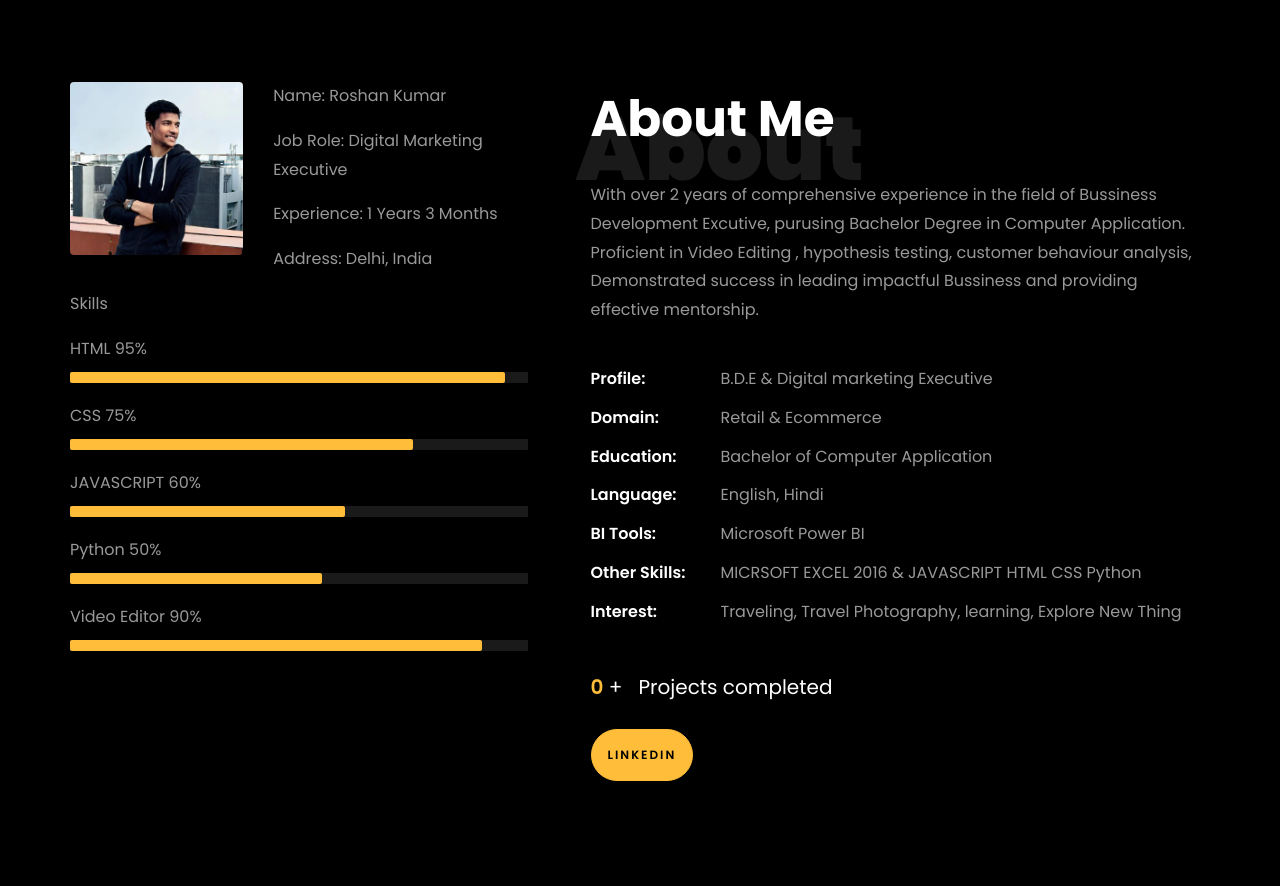
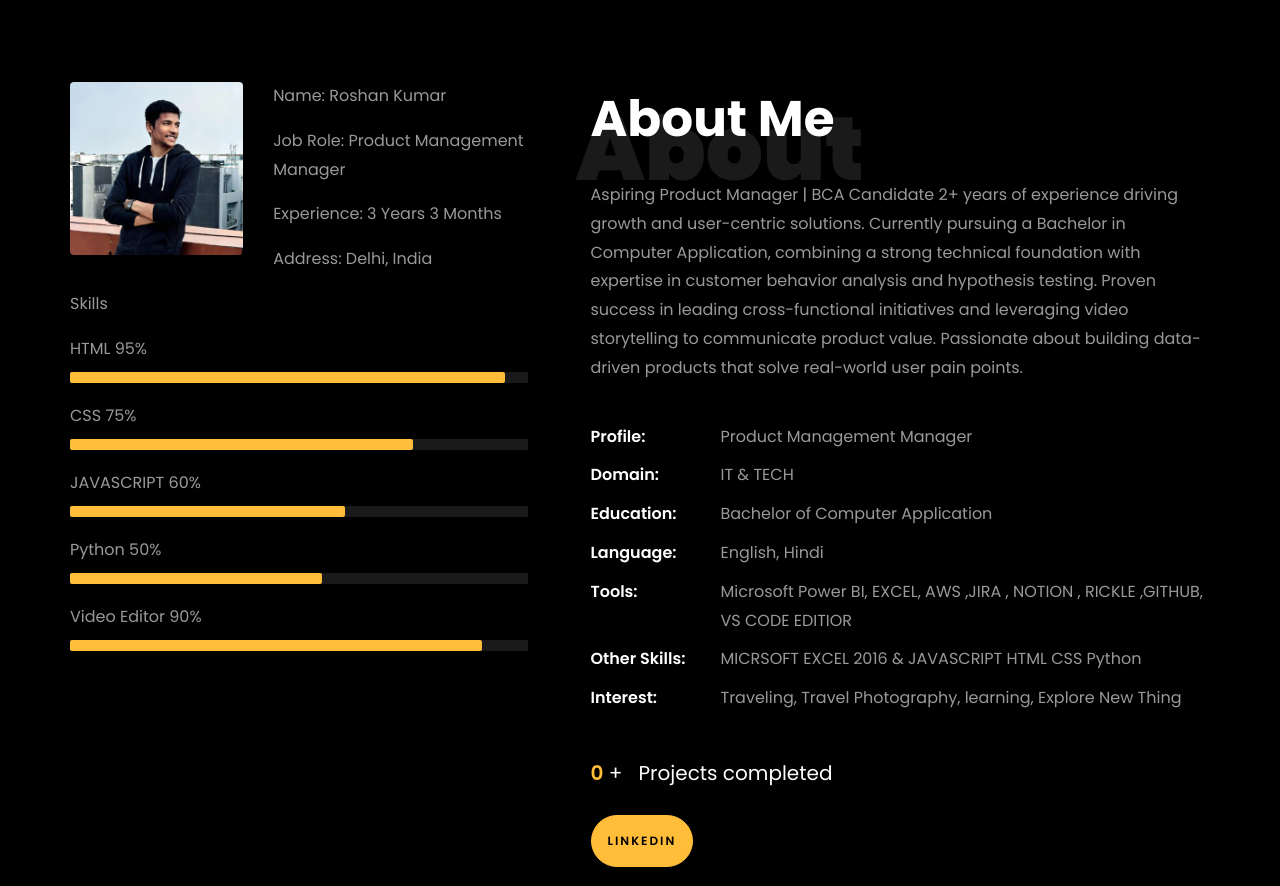
Before and after one commit to Rishabhkumar023/RIshabh, a plain HTML site: page index.html in a window 1280 px wide. Shown: the part 780-1666 px from the top of the page. Drawn offline with Linux system fonts and the light colour scheme; files whose address does not match are found by name.

Commit message:
JUST PROFFESINAL CHANGES

```diff
--- a/index.html
+++ b/index.html
@@ -225,8 +225,8 @@
 									<div class="col-sm-6 col-md-7">
 									  <div class="about-info">
 										<p><span class="title-s">Name: </span> <span>Roshan Kumar</span></p>
-										<p><span class="title-s">Job Role: </span> <span>Digital Marketing Executive</span></p>
-										<p><span class="title-s">Experience: </span> <span> 1 Years 3 Months</span></p>
+										<p><span class="title-s">Job Role: </span> <span>Product Management Manager</span></p>
+										<p><span class="title-s">Experience: </span> <span> 3 Years 3 Months</span></p>
 										<p><span class="title-s">Address: </span> <span>Delhi, India</span></p>
 									  </div>
 									</div>
@@ -275,15 +275,13 @@
 								<h1 class="big">About</h1>
 								<h2 class="mb-4">About Me</h2>
 
-								<p>With over 2 years of comprehensive experience in the field of Bussiness Development Excutive, purusing Bachelor Degree in Computer Application.
-									Proficient in Video Editing ,  hypothesis testing, customer behaviour analysis,
-									Demonstrated success in leading impactful Bussiness and providing effective mentorship.</p>
+								<p>Aspiring Product Manager | BCA Candidate 2+ years of experience driving growth and user-centric solutions. Currently pursuing a Bachelor in Computer Application, combining a strong technical foundation with expertise in customer behavior analysis and hypothesis testing. Proven success in leading cross-functional initiatives and leveraging video storytelling to communicate product value. Passionate about building data-driven products that solve real-world user pain points.</p>
 								<ul class="about-info mt-4 px-md-0 px-2">
-									<li class="d-flex"><span>Profile:</span> <span>B.D.E & Digital marketing Executive</span></li>
-									<li class="d-flex"><span>Domain:</span> <span>Retail & Ecommerce  </span></li>
+									<li class="d-flex"><span>Profile:</span> <span>Product Management Manager</span></li>
+									<li class="d-flex"><span>Domain:</span> <span> IT & TECH </span></li>
 									<li class="d-flex"><span>Education:</span> <span>Bachelor of Computer Application</span></li>
 									<li class="d-flex"><span>Language:</span> <span>English, Hindi</span></li>
-									<li class="d-flex"><span>BI Tools:</span> <span>Microsoft Power BI </span></li>
+									<li class="d-flex"><span>Tools:</span> <span>Microsoft Power BI, EXCEL, AWS ,JIRA , NOTION , RICKLE ,GITHUB, VS CODE EDITIOR </span></li>
 									<li class="d-flex"><span>Other Skills:</span> <span> MICRSOFT EXCEL 2016 & JAVASCRIPT HTML CSS Python</span></li>
 									<li class="d-flex"><span>Interest:</span> <span>Traveling, Travel Photography, learning, Explore New Thing</span></li>
 
@@ -316,7 +314,7 @@
           <div class="col-md-10 heading-section text-center ftco-animate">
           	<h1 class="big big-2">Resume</h1>
             <h2 class="mb-4">Resume</h2>
-            <p>Seasoned Digital marketing Excutive with 1+ years of experience. . Proven expertise Python,Frontend Development and project management.</p>
+            <p>Technical Product Manager with over a year of experience bridging the gap between engineering, marketing, and business goals. Proficient in Python and Frontend Development, with a proven track record of managing project lifecycles and optimizing digital products. Adept at translating complex technical requirements into actionable product roadmaps that drive user engagement and ROI.</p>
           </div>
         </div>
 
```
